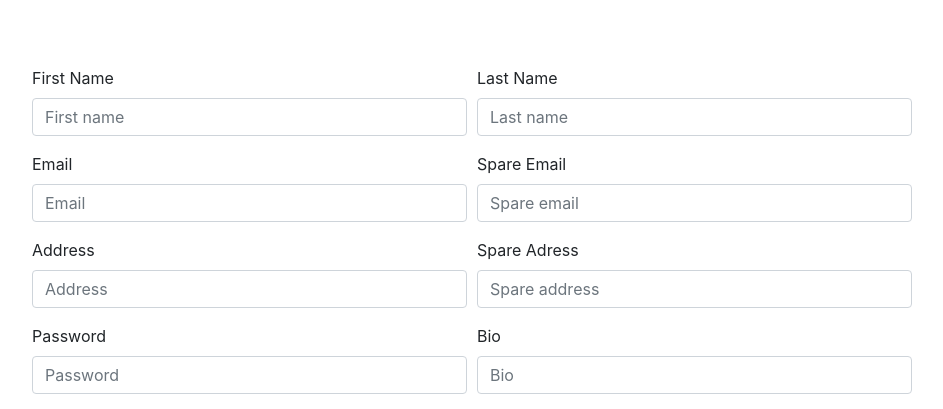
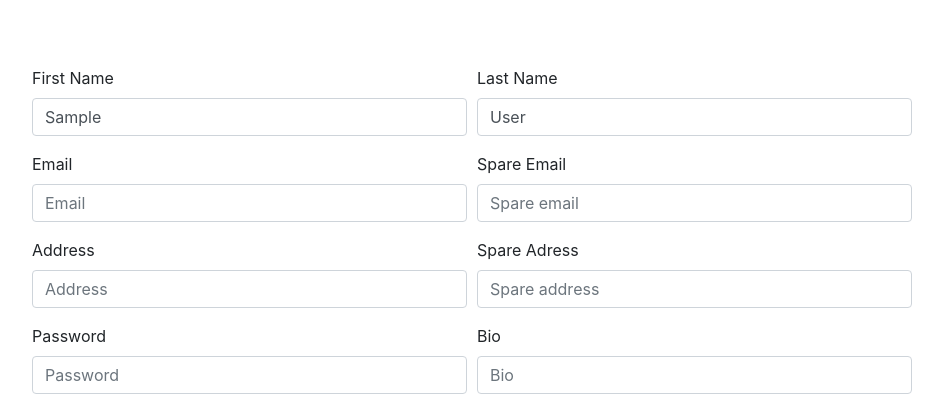
Before and after one commit to DiZiNnEs/random-personal-data-website, a Flask app: template app/templates/index.html in a window 1280 px wide. Shown: the part 134-543 px from the top of the page, without its empty margins (168-1111 px from the left). Run offline with Flask 2, Linux system fonts and the light colour scheme; the template is opened without the code that fills it: most values are stand-ins (such as "Sample title", 1, 10 or a date in 2020); some libraries are stand-ins or nearby versions.

Commit message:
rnd-site: add first_name and last_name jinja2

```diff
--- a/app/templates/index.html
+++ b/app/templates/index.html
@@ -5,12 +5,14 @@
         <div class="form-row">
             <div class="form-group col-md-6">
                 <label for="inputEmail4">First Name</label>
-                <input type="text" class="form-control" id="inputEmail4" placeholder="First name">
+                <input type="text" class="form-control" id="inputEmail4" placeholder="First name"
+                       value="{{ first_names }}">
             </div>
 
             <div class="form-group col-md-6">
                 <label for="inputEmail4">Last Name</label>
-                <input type="text" class="form-control" id="inputEmail4" placeholder="Last name">
+                <input type="text" class="form-control" id="inputEmail4" placeholder="Last name"
+                       value="{{ last_name }}">
             </div>
 
             <div class="form-group col-md-6">
```
